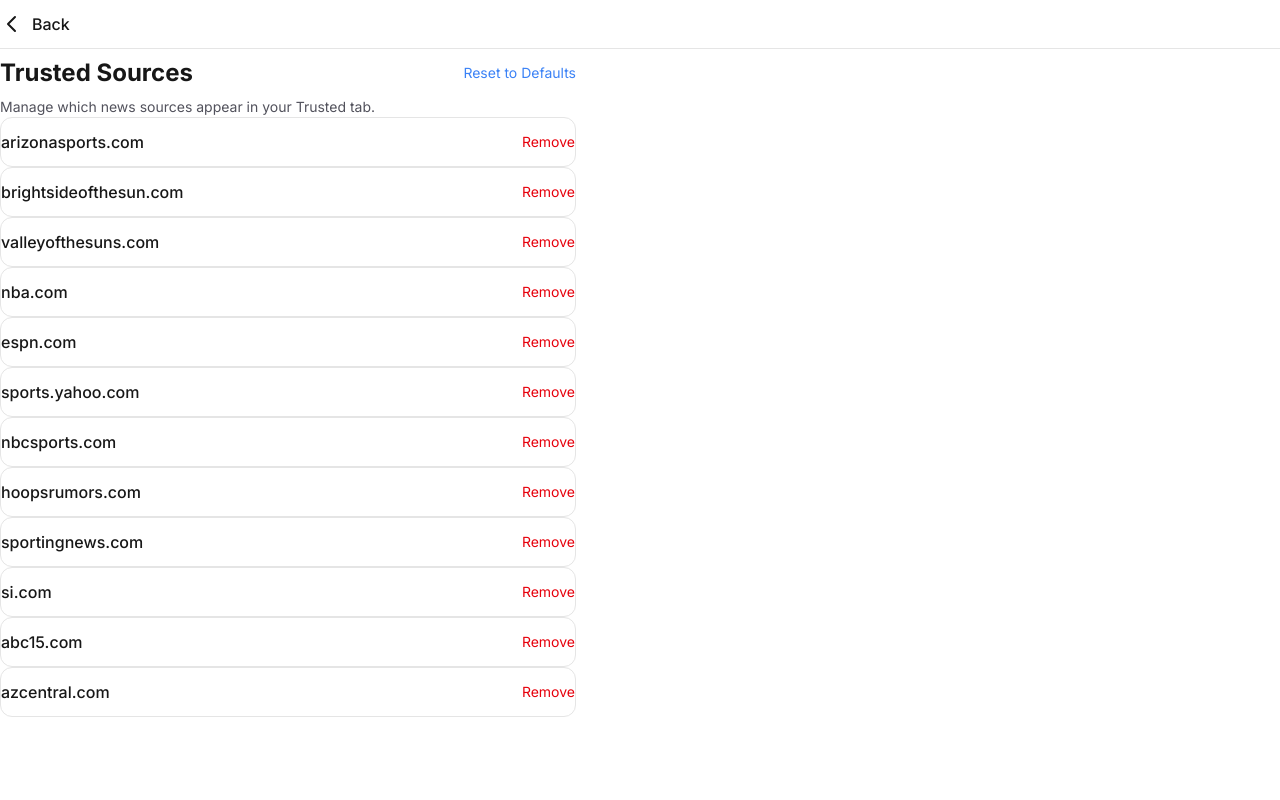
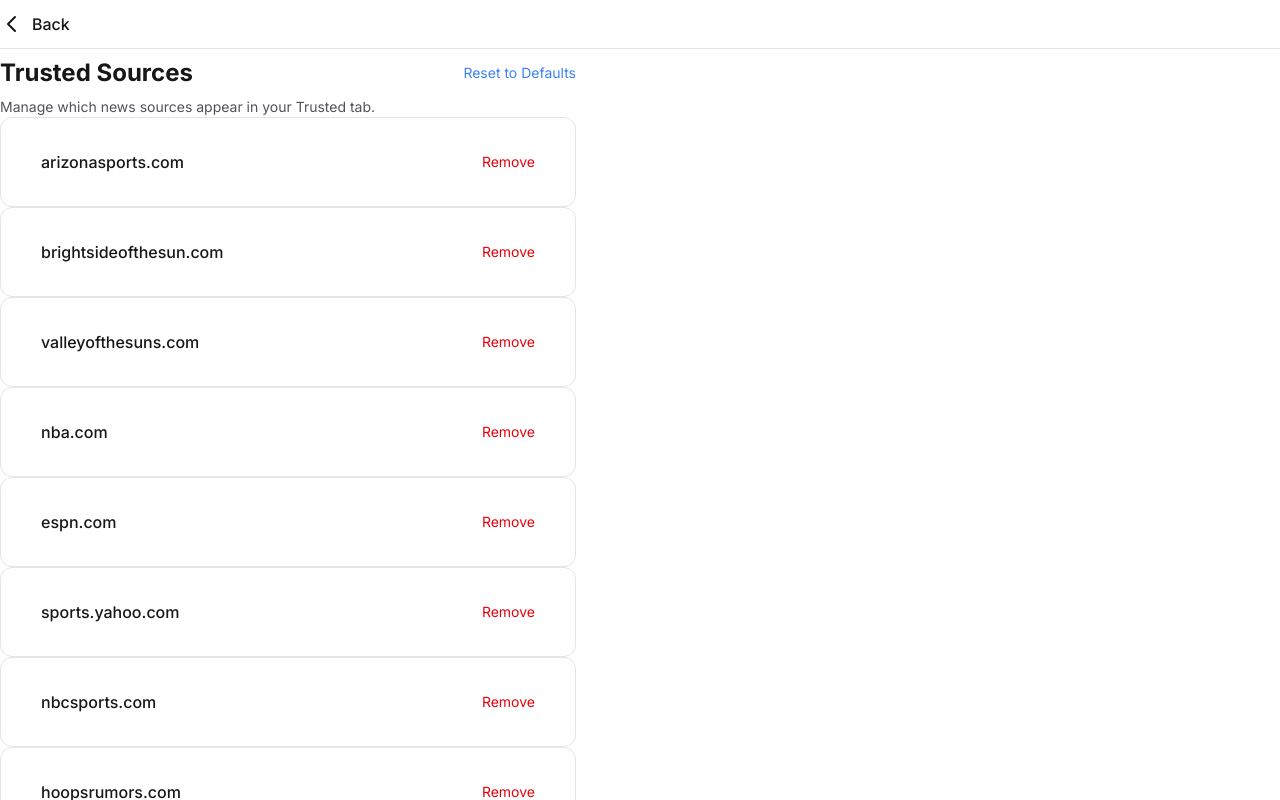
Before and after one commit to joshuajohnfredrickson-tech/suns-reader, a Next.js app: page /sources in a window 1280 px wide. Built offline with nearby package versions, Linux system fonts and the light colour scheme.

Commit message:
Force inline padding on trusted source rows

```diff
--- a/app/sources/page.tsx
+++ b/app/sources/page.tsx
@@ -96,6 +96,7 @@ export default function SourcesPage() {
               <div
                 key={domain}
                 className="flex items-center justify-between px-8 py-5 border border-border rounded-xl overflow-hidden bg-background hover:bg-zinc-50 dark:hover:bg-zinc-900 transition-colors"
+                style={{ paddingLeft: 40, paddingRight: 40, paddingTop: 20, paddingBottom: 20 }}
               >
                 <h3 className="font-medium text-base text-foreground">{domain}</h3>
                 <button
```
